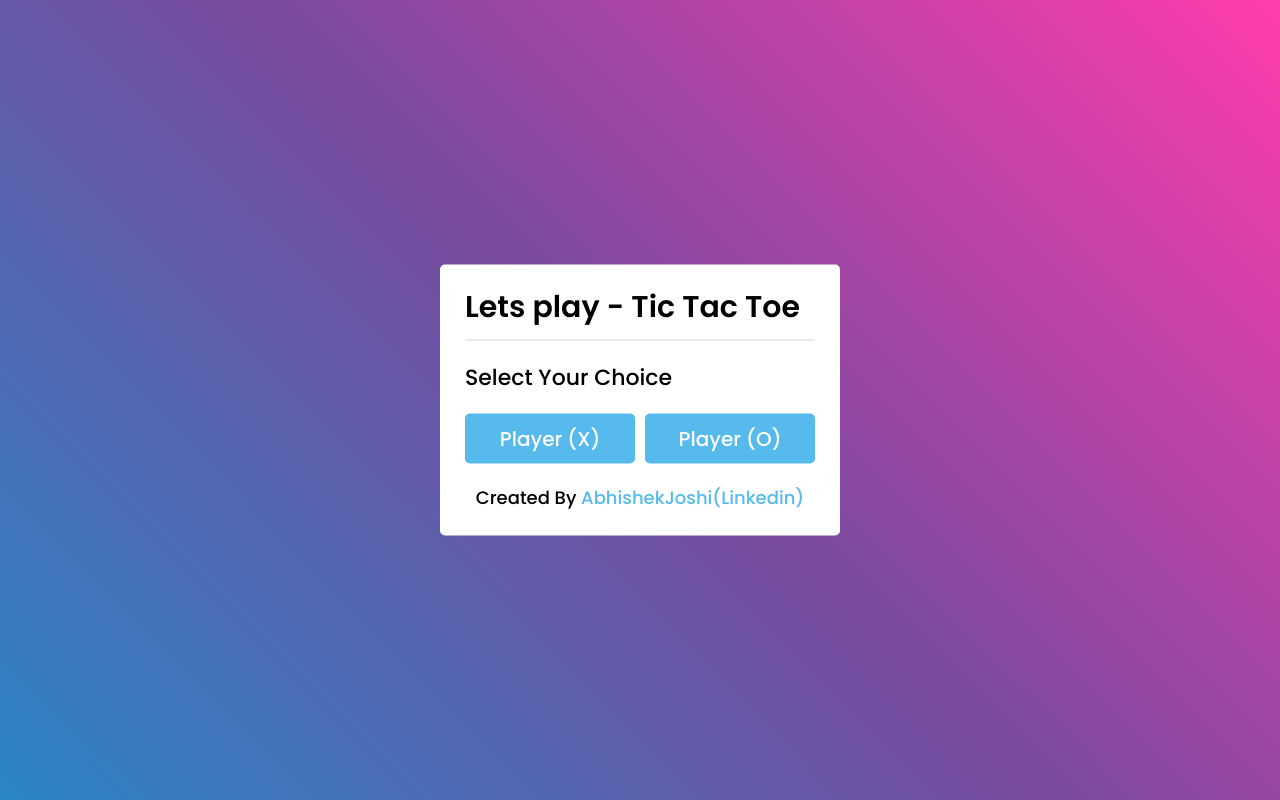
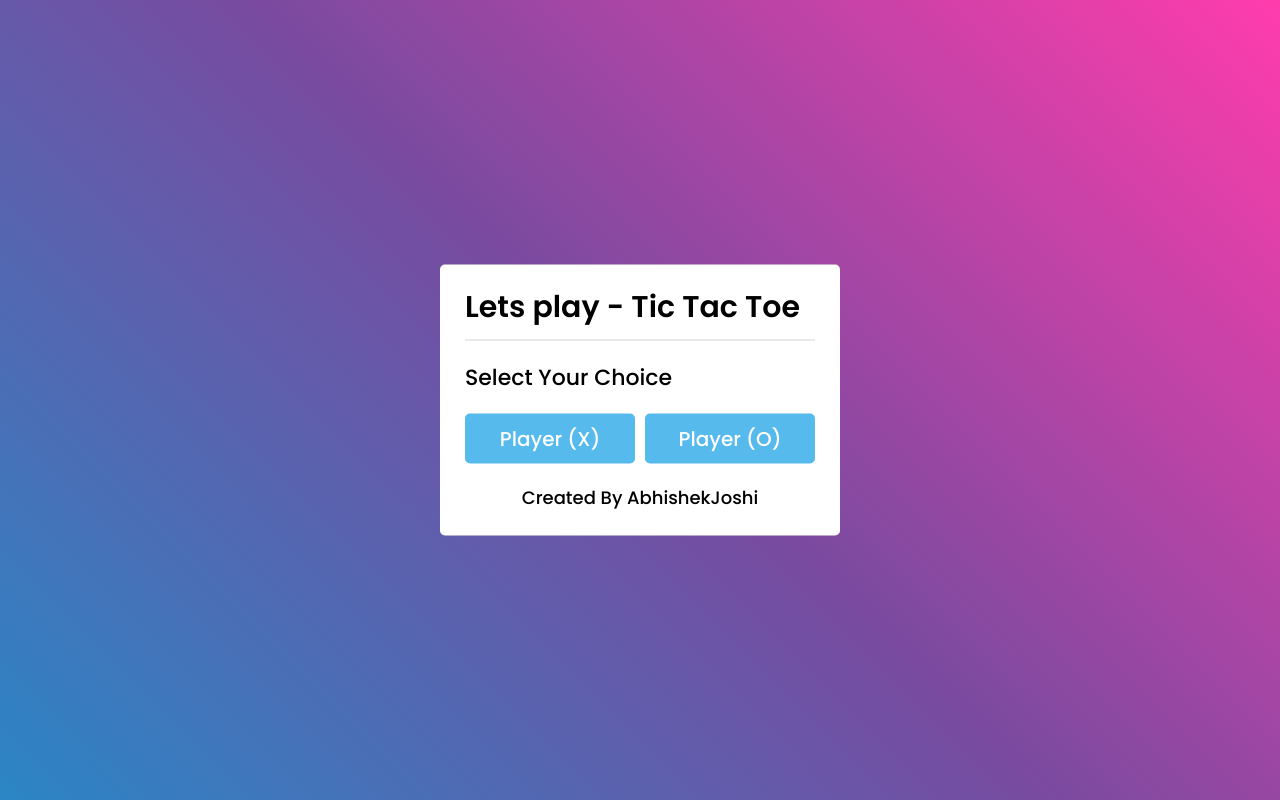
Before and after one commit to mrjoshiii/TicTacToe, a plain HTML site: page index.html in a window 1280 px wide. Drawn offline with Linux system fonts and the light colour scheme.

Commit message:
Update index.html

```diff
--- a/index.html
+++ b/index.html
@@ -17,7 +17,7 @@
         <button class="playerX">Player (X)</button>
         <button class="playerO">Player (O)</button>
       </div>
-      <div class="credit">Created By <a href="www.linkedin.com/in/mrjoshiii" target="_blank">AbhishekJoshi(Linkedin)</a></div>
+      <div class="credit">Created By AbhishekJoshi</div>
     </div>
   </div>
   <!-- playboard section -->
```
